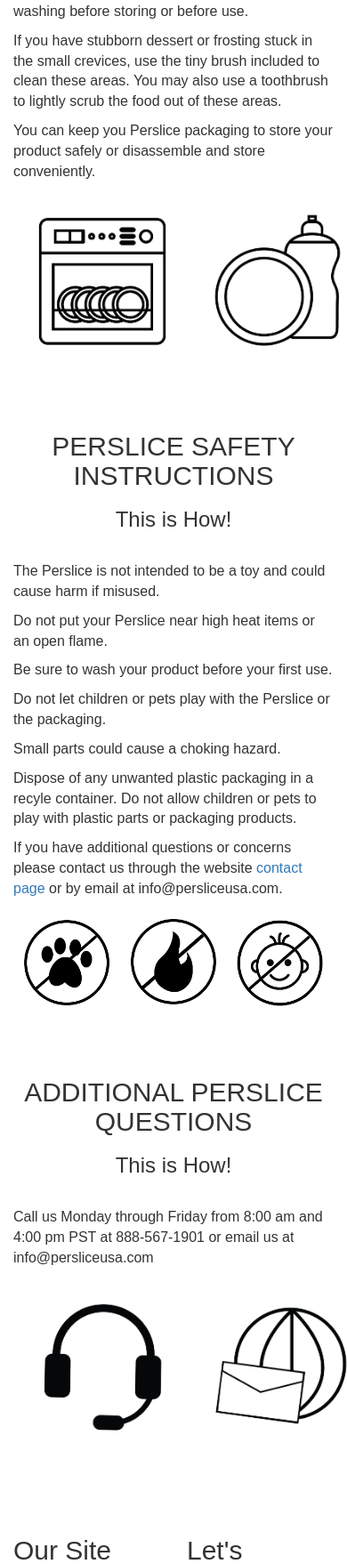
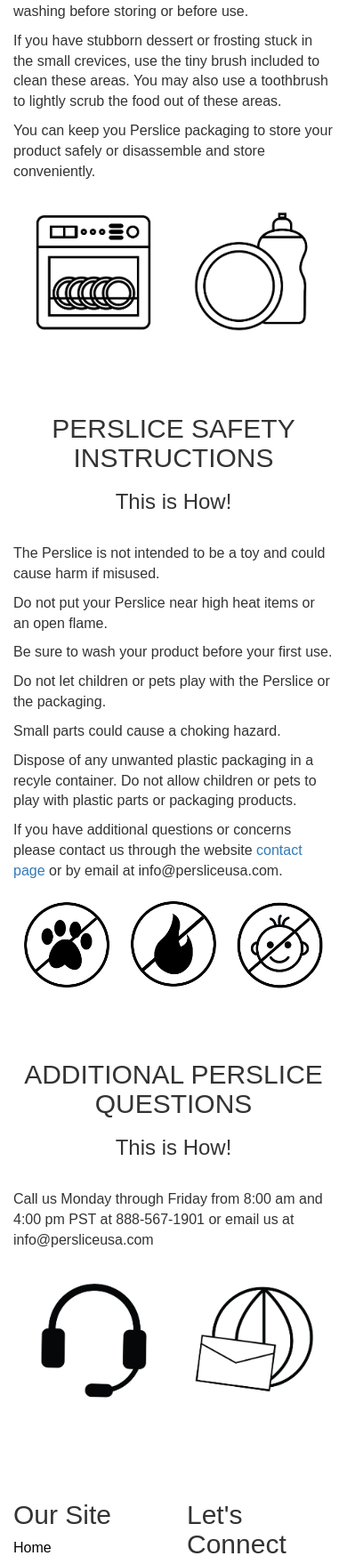
Before and after one commit to davidi2v/Perslice2, a PHP site: page /how-to-use.php in a window 390 px wide; the page is wider, and only the part inside the window is pictured. Shown: the part 3072-4830 px from the top of that part at 89% size. Run offline with PHP 8.4, Linux system fonts and the light colour scheme; some libraries are stand-ins or nearby versions; some web fonts are replaced.

Commit message:
updated css for how to page for mobile devices

```diff
--- a/css/style.css
+++ b/css/style.css
@@ -1264,7 +1264,7 @@ how-to-use css
 
 .buttonsRow {padding-bottom: 3em;}
 
-.howtoContainer {display: block; margin: 0px auto; width: 400px;}
+.howtoContainer {display: block; margin: 0px auto; width: 100%;}
 .howtoContainer2 {display: block; margin: 0px auto; width: 100%;}
 .howtoIcons {width: 100%; display:flex;}
 .howtoIcons img {width: 100%; display: block; margin: 0px auto;}
```
